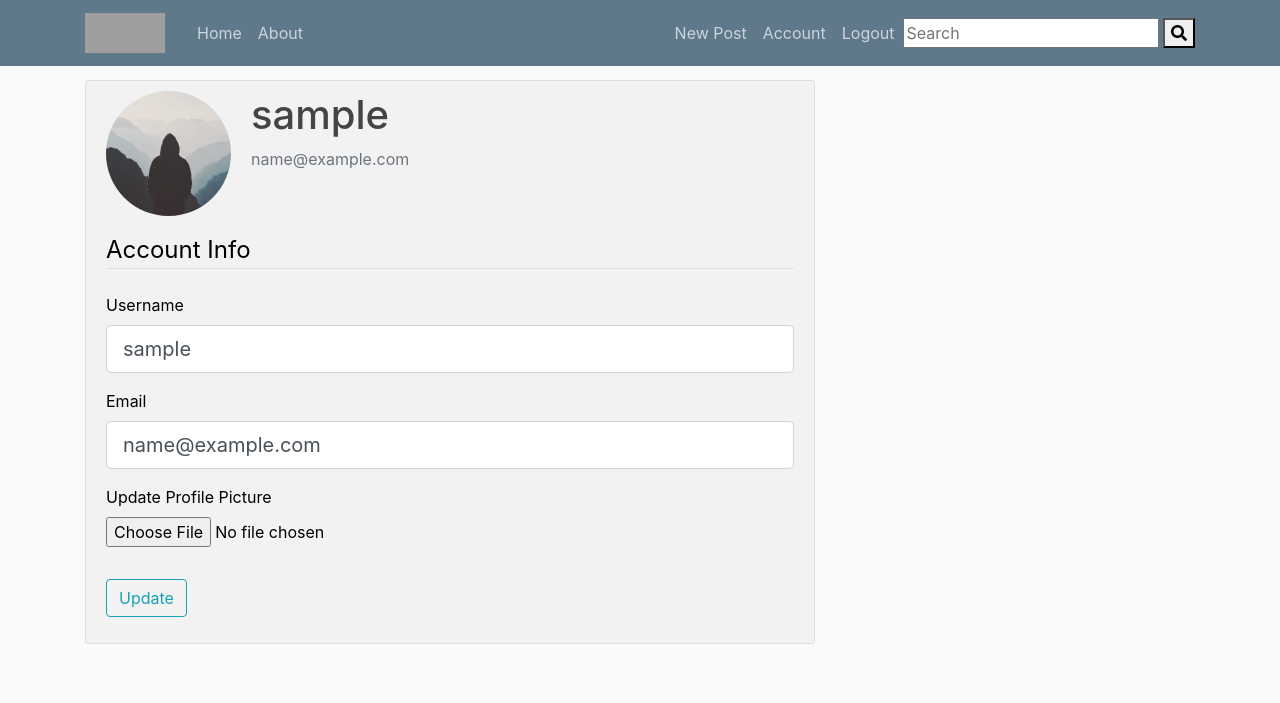
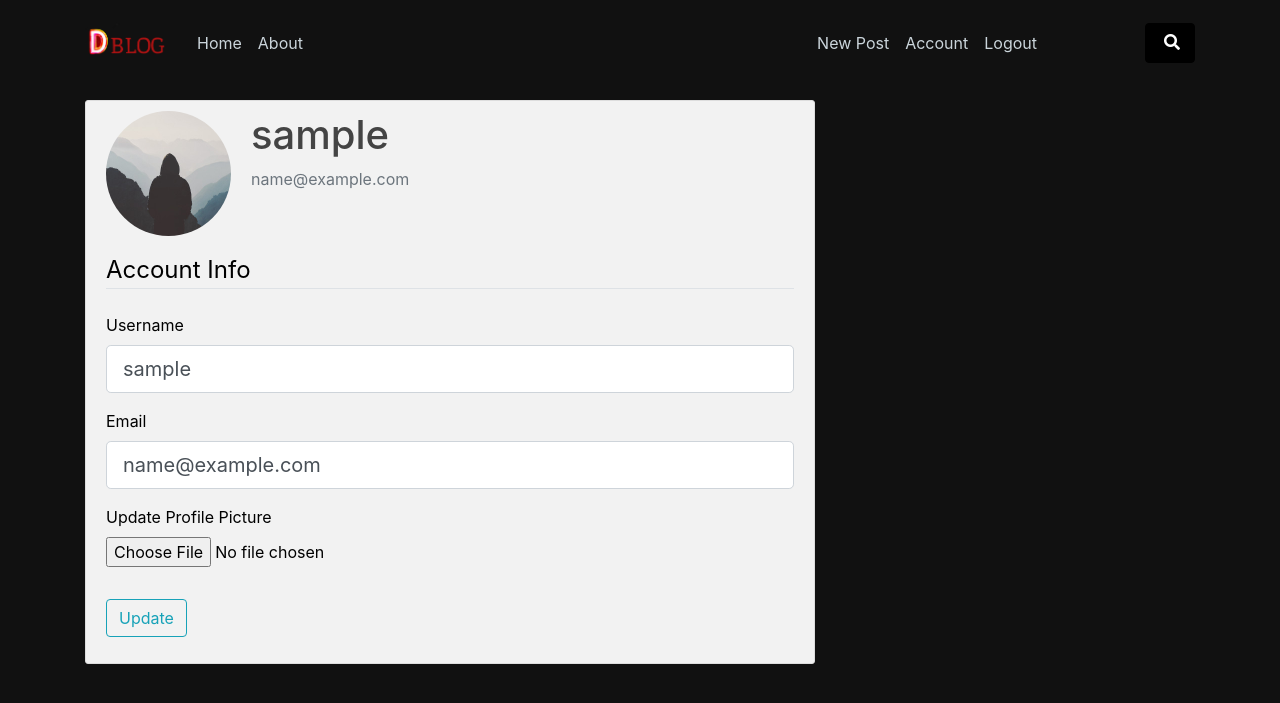
Before and after one commit to B-toxin/DBlog, a Flask app: page /account in a window 1280 px wide. Shown: the top 703 px of the page. Run offline with Flask 3, Linux system fonts and the light colour scheme; the visitor is signed in with stand-in values (Sample User, id 1); some libraries are stand-ins or nearby versions; grey boxes are pictures that could not be loaded.

Commit message:
Add files via upload

```diff
--- a/FlaskBlog/static/main.css
+++ b/FlaskBlog/static/main.css
@@ -1,5 +1,5 @@
 body {
-  background: #fafafa;
+  background: #111111;
   color: #333333;
   margin-top: 5rem;
 }
@@ -17,6 +17,7 @@ body.dark-mode {
   border: 1px solid #dddddd;
   border-radius: 3px;
   margin-bottom: 20px;
+  margin-top: 20px;
 }
 
 /* Ensure post content remains black in dark mode */
@@ -32,11 +33,12 @@ h1, h2, h3, h4, h5, h6 {
 }
 
 .bg-steel {
-  background-color: #5f788a;
+  background-color: #111111;
 }
 
 .site-header .navbar-nav .nav-link {
   color: #cbd5db;
+  margin-top: 15px;
 }
 
 .site-header .navbar-nav .nav-link:hover {
@@ -106,3 +108,6 @@ a.article-title:hover {
 .btn-white-bg {
         background-color: white;
     }
+.navbar-toggler {
+    margin-top: 10px;
+}
--- /dev/null
+++ b/FlaskBlog/static/search.css
@@ -0,0 +1,47 @@
+.search {
+    display: inline-flex;
+    align-items: center;
+    background-color: #000; /* Background color changed to black */
+    color: #000; /* Text color changed to black */
+    padding: 7px;
+    border-radius: 4px;
+    height: 40px;
+    margin-top: 15px;
+    margin-left: 100px;
+    border: 1px solid #000; /* Border color changed to black */
+}
+
+.search :is(input, button) {
+    background: transparent;
+    color: #fff;
+    border: none;
+    outline: none;
+}
+
+.searchinput {
+    width: 0;
+    transition: width 0.5s;
+}
+
+.searchbutton {
+    display: grid;
+    place-items: center;
+    width: 30px;
+    height: 5px;
+    cursor: pointer;
+    transition: color 0.25s;
+    margin-bottom: 15px;
+}
+
+.searchbutton:hover {
+    color: #fff; /* Hover color changed to black */
+}
+
+.search:focus-within input{
+    width: 200px;
+}
+
+::placeholder {
+    font: inherit;
+    color: #fff; /* Placeholder color changed to black */
+}
```
Also changed, not shown: FlaskBlog/static/profile_pics/logo.png (added).
